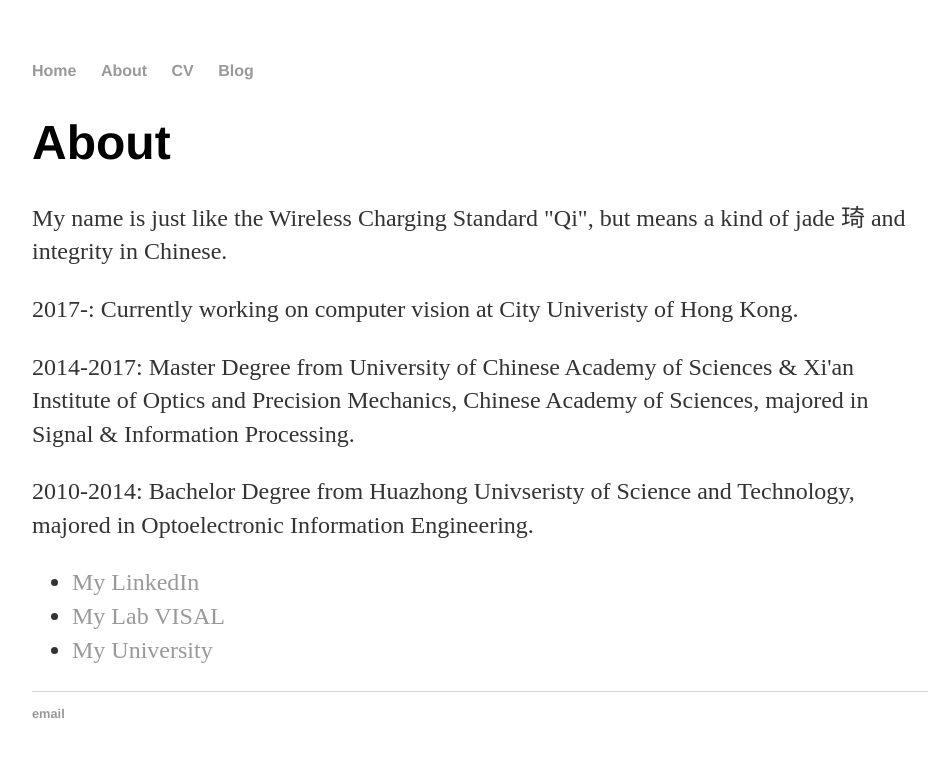
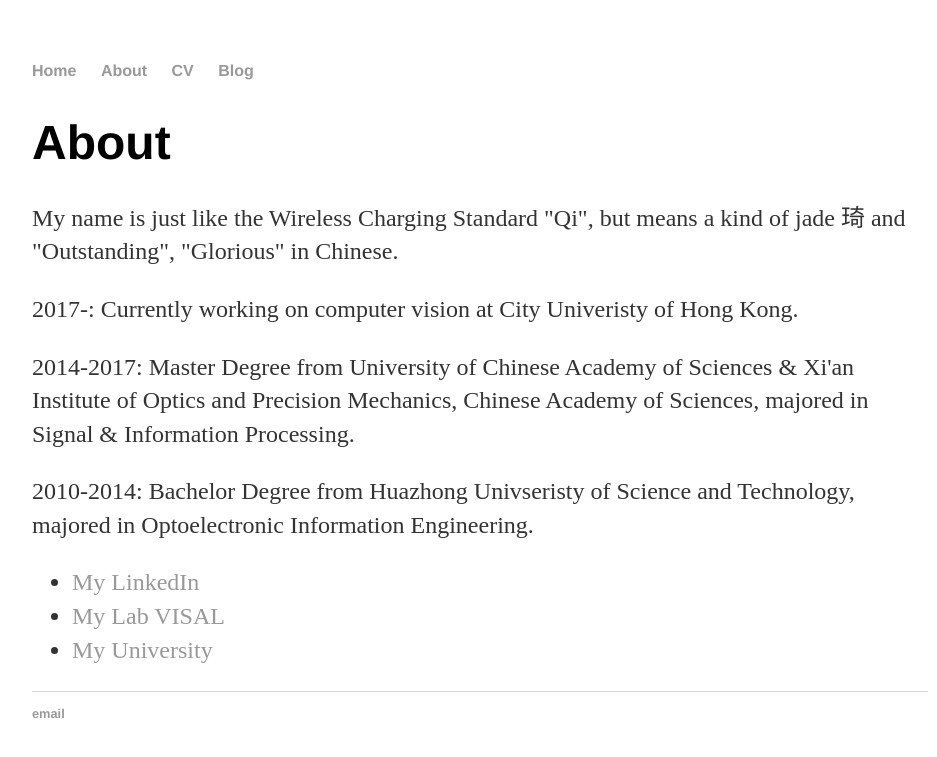
Before and after one commit to zqyq/zqyq.github.io, a Jekyll site: the page built from about/index.html, in a window 1280 px wide. Shown: the top 757 px of the page, without its empty margins (160-1097 px from the left). Built offline with Jekyll 4.4.1, drawn with Linux system fonts in a browser that asks for light colours.

Commit message:
Update index.html

```diff
--- a/about/index.html
+++ b/about/index.html
@@ -6,7 +6,7 @@
 		<div class="about">
 			<h1>About</h1>
 			<p>My name is just like the Wireless Charging Standard "Qi", but means a kind of jade 琦
-				and integrity in Chinese.</p>
+				and "Outstanding", "Glorious" in Chinese.</p>
 
 			<p>2017-: Currently working on computer vision at City Univeristy of Hong Kong.</p>
 
```
